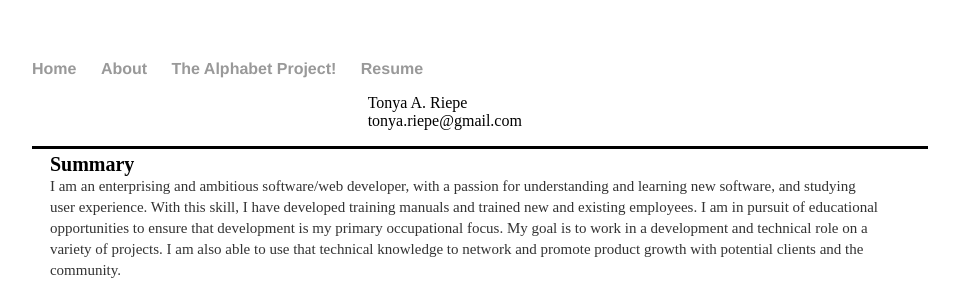
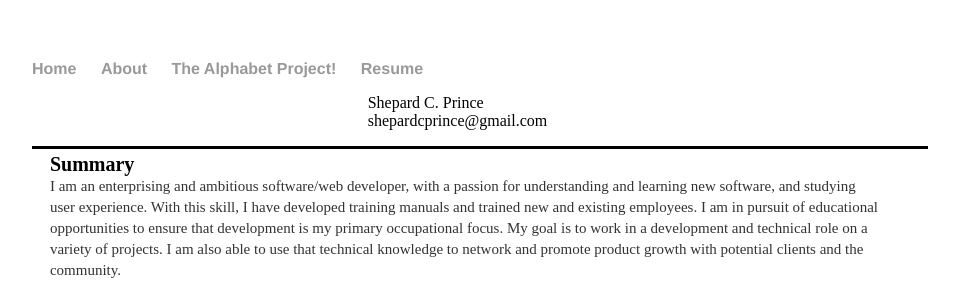
Before and after one commit to shepardcprince/triepe.github.io, a Jekyll site: the page built from resume.html, in a window 1280 px wide. Shown: the top 286 px of the page, without its empty margins (160-1119 px from the left). Built offline with Jekyll 4.4.1, drawn with Linux system fonts in a browser that asks for light colours.

Commit message:
Update resume.html

```diff
--- a/resume.html
+++ b/resume.html
@@ -13,8 +13,8 @@ title: Personal Resume
 <body>
 <div id="intro">
 		<ul>
-		<li>Tonya A. Riepe</li>
-		<li>tonya.riepe@gmail.com</li>
+		<li>Shepard C. Prince</li>
+		<li>shepardcprince@gmail.com</li>
 		</ul>
 	</div>
 	<div id="resume-content">
```
